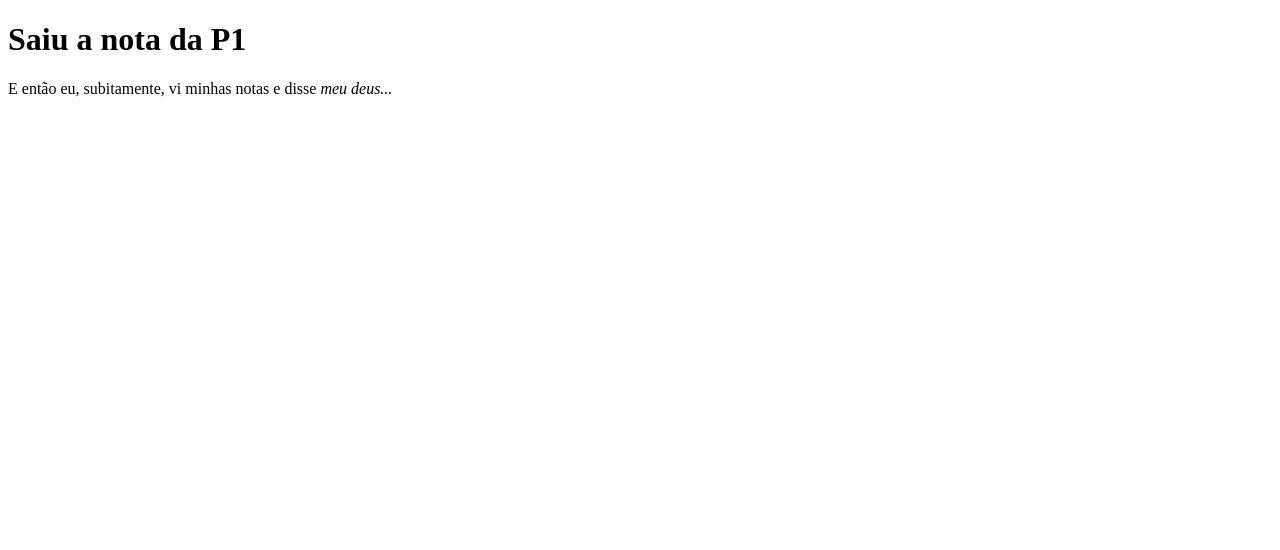
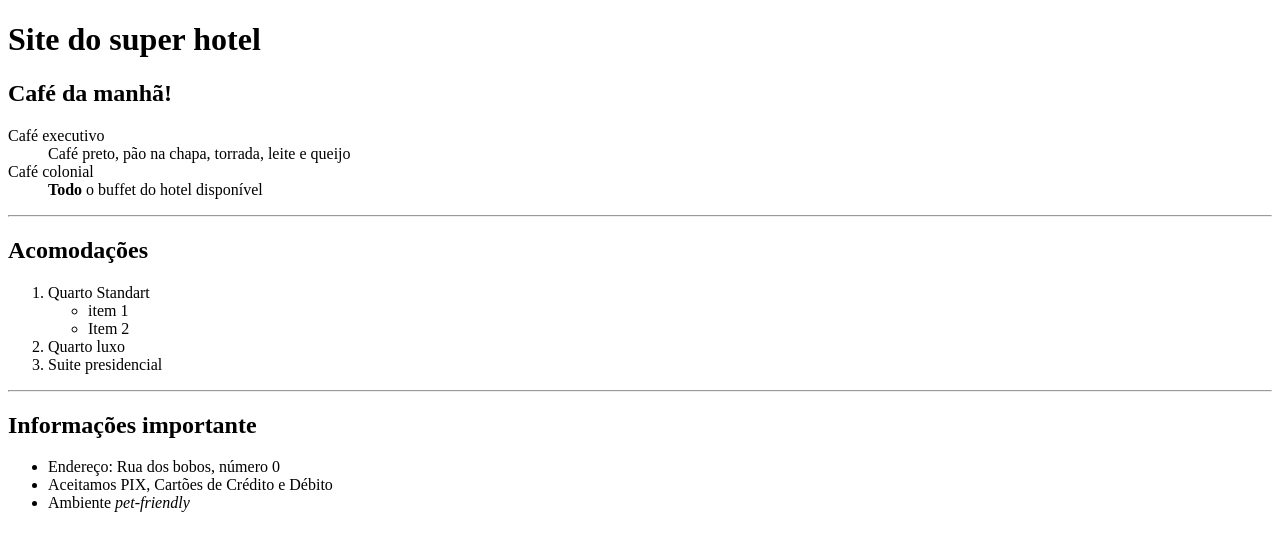
Before and after one commit to jbcnrlz/desenvolvimentoWebI, a plain HTML site: page aula200224/index.html in a window 1280 px wide. Drawn offline with Linux system fonts and the light colour scheme.

Commit message:
Desenvolvimento dos exercícios do dia 26/02

```diff
--- a/aula200224/index.html
+++ b/aula200224/index.html
@@ -5,7 +5,34 @@
         <meta charset="utf-8">
     </head>
     <body>
-        <h1>Saiu a nota da P1</h1>
-        <p>E então eu, subitamente, vi minhas notas e disse <i>meu deus...</i></p>
+        <h1>Site do super hotel</h1>
+        <!-- Isso é um bloco -->
+        <div>
+            <h2>Café da manhã!</h2>
+            <dl>
+                <dt>Café executivo</dt>
+                <dd>Café preto, pão na chapa, torrada, leite e queijo</dd>
+                <dt>Café colonial</dt>
+                <dd><strong>Todo</strong> o buffet do hotel disponível</dd>
+            </dl>
+        </div>
+        <hr>
+        <div>
+            <h2>Acomodações</h2>
+            <ol>
+                <li>Quarto Standart<ul><li>item 1</li><li>Item 2</li></ul></li>
+                <li>Quarto luxo</li>
+                <li>Suite presidencial</li>
+            </ol>
+        </div>
+        <hr>
+        <div>
+            <h2>Informações importante</h2>
+            <ul>
+                <li>Endereço: <span>Rua dos bobos, número 0</span></li>
+                <li>Aceitamos PIX, Cartões de Crédito e Débito</li>
+                <li>Ambiente <i>pet-friendly</i></li>
+            </ul>
+        </div>
     </body>
 </html>
```
Also changed, not shown: aula200224/form.html (added, +19 -0 lines), aula200224/tabelas.html (added, +31 -0 lines).
